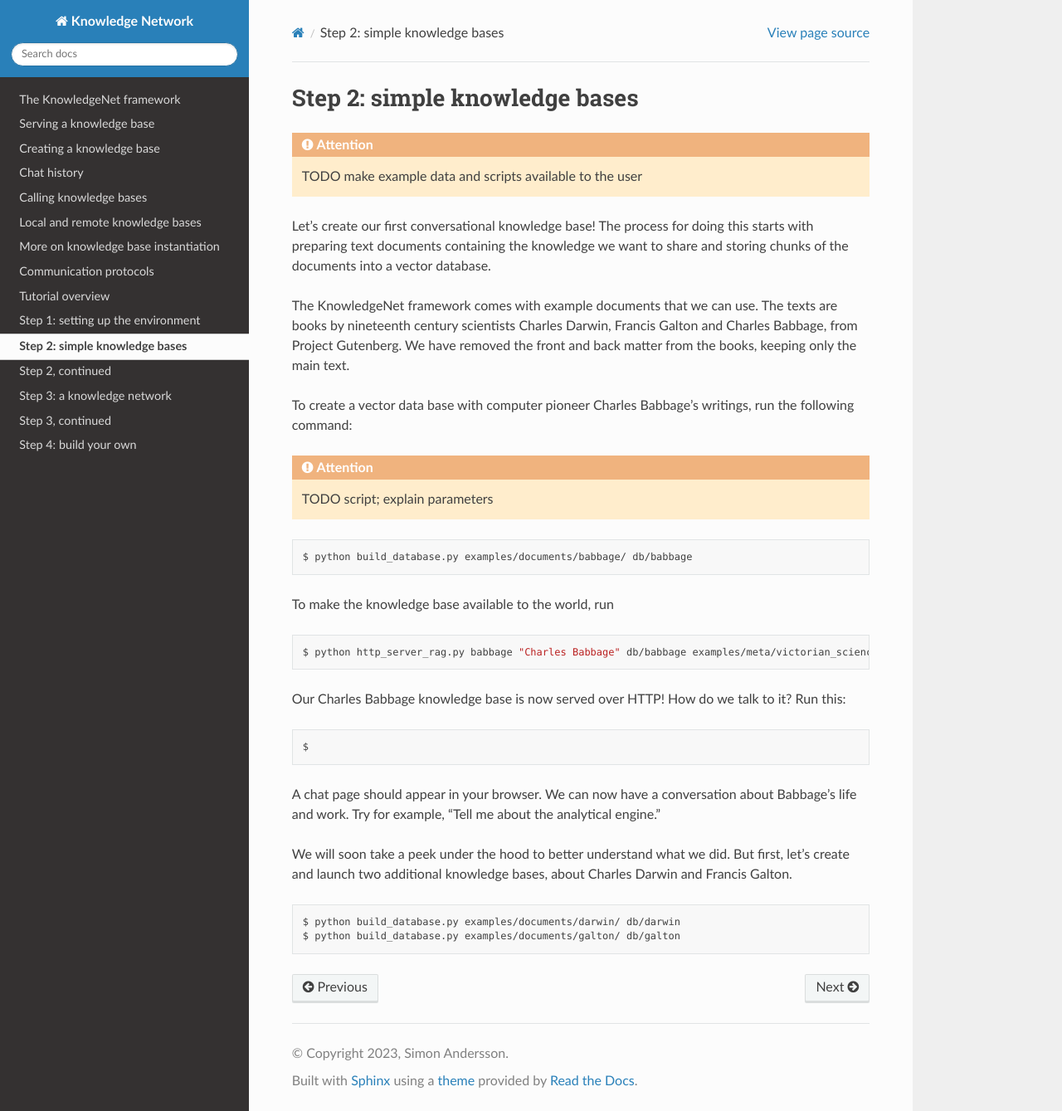
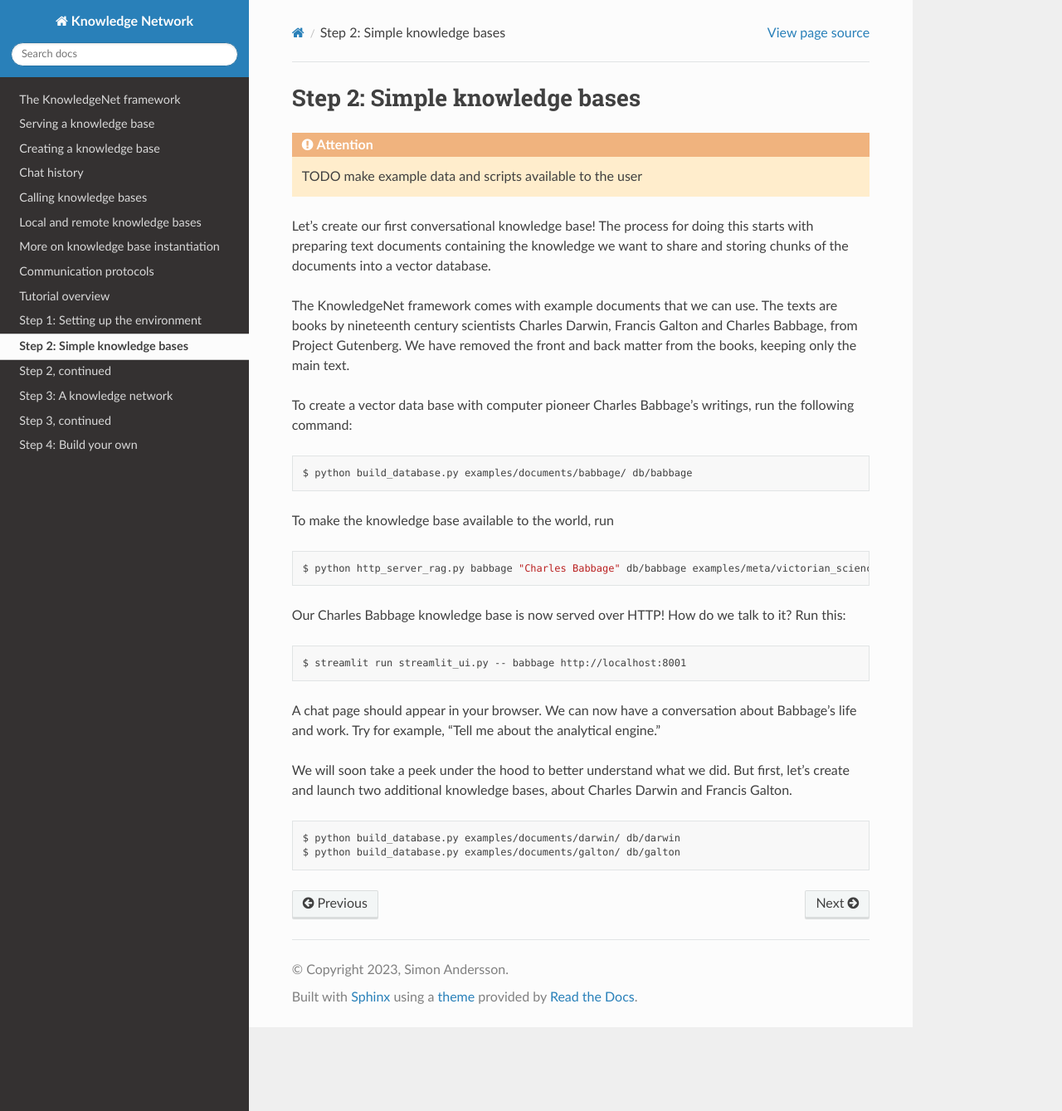
Before and after one commit to nilsdacke/knowledge_net, a Sphinx documentation site: the page built from docs/source/tutorial_2.rst, in a window 1280 px wide and 1339 px high. Shown: the whole window at 83% size. Built offline with Sphinx 7.4.7 and the Read the Docs theme 2.0.0, drawn with Linux system fonts in a browser that asks for light colours.

Commit message:
Generalize streamlit_ui.py script

```diff
--- a/docs/source/tutorial_1.rst
+++ b/docs/source/tutorial_1.rst
@@ -1,6 +1,6 @@
 .. _tutorial_1:
 
-Step 1: setting up the environment
+Step 1: Setting up the environment
 ================================
 
 To get started, we need the KnowledgeNet framework to be installed.
--- a/docs/source/tutorial_2.rst
+++ b/docs/source/tutorial_2.rst
@@ -1,6 +1,6 @@
 .. _tutorial_2:
 
-Step 2: simple knowledge bases
+Step 2: Simple knowledge bases
 ================================
 
 ..  attention::
@@ -15,9 +15,6 @@ removed the front and back matter from the books, keeping only the main text.
 
 To create a vector data base with computer pioneer Charles Babbage's writings, run the following command:
 
-..  attention::
-    TODO script; explain parameters
-
 .. code-block:: bash
 
    $ python build_database.py examples/documents/babbage/ db/babbage
@@ -26,13 +23,13 @@ To make the knowledge base available to the world, run
 
 .. code-block:: bash
 
-   $ python http_server_rag.py babbage "Charles Babbage" db/babbage examples/meta/victorian_science_sources.json 8001
+   $ python http_server_rag.py babbage "Charles Babbage" db/babbage examples/meta/victorian_science_sources.json 8001&
 
 Our Charles Babbage knowledge base is now served over HTTP! How do we talk to it? Run this:
 
 .. code-block:: bash
 
-   $
+   $ streamlit run streamlit_ui.py -- babbage http://localhost:8001
 
 A chat page should appear in your browser. We can now have a conversation about Babbage's life and work.
 Try for example, "Tell me about the analytical engine."
--- a/docs/source/tutorial_3.rst
+++ b/docs/source/tutorial_3.rst
@@ -1,6 +1,6 @@
 .. _tutorial_3:
 
-Step 3: a knowledge network
+Step 3: A knowledge network
 ================================
 
 Now for the best part. The central idea with KnowledgeNet is to allow knowledge bases to connect to each other,
--- a/docs/source/tutorial_4.rst
+++ b/docs/source/tutorial_4.rst
@@ -1,4 +1,4 @@
 .. _tutorial_4:
 
-Step 4: build your own
+Step 4: Build your own
 ================================
```
Also changed, not shown: streamlit_ui.py (+4 -3 lines).
